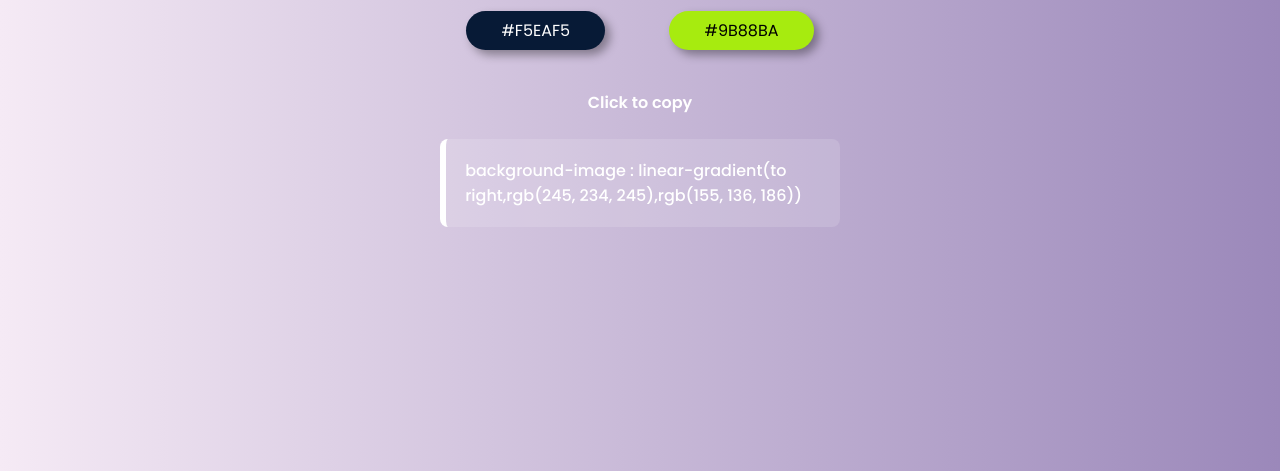
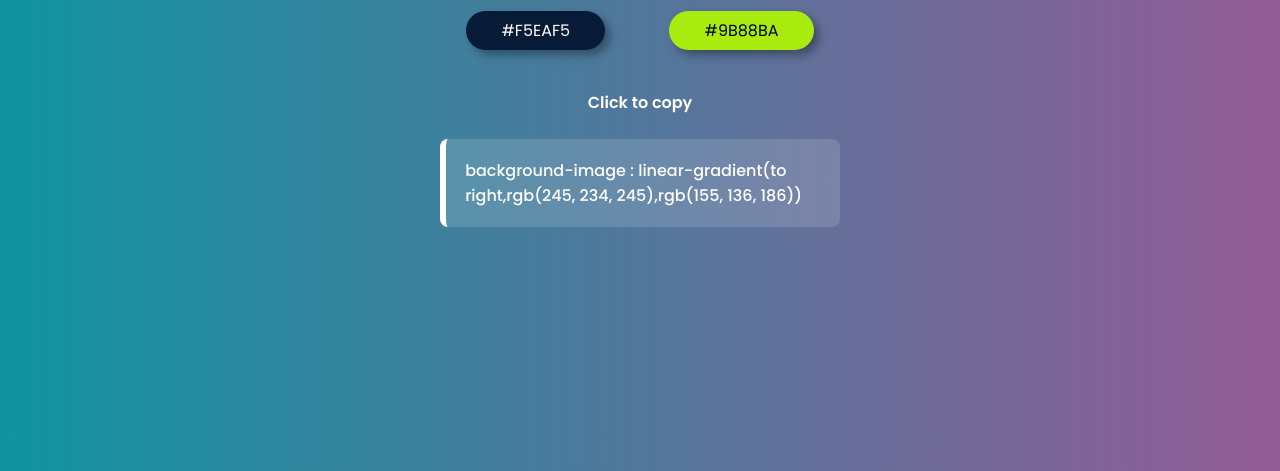
Before and after one commit to Rajpatel148/Gradient-Generator, a plain HTML site: page index.html in a window 1280 px wide. Shown: the part 329-800 px from the top of the page. Drawn offline with Linux system fonts and the light colour scheme.

Commit message:
Change the background

```diff
--- a/style.css
+++ b/style.css
@@ -9,7 +9,7 @@
 }
 body{
 
-    background-image : linear-gradient(to right,rgb(245, 234, 245),rgb(155, 136, 186))
+    background-image : linear-gradient(to right,rgb(16, 148, 161),rgb(147, 91, 150))
 }
 .container{
     height: 100vh;
```
